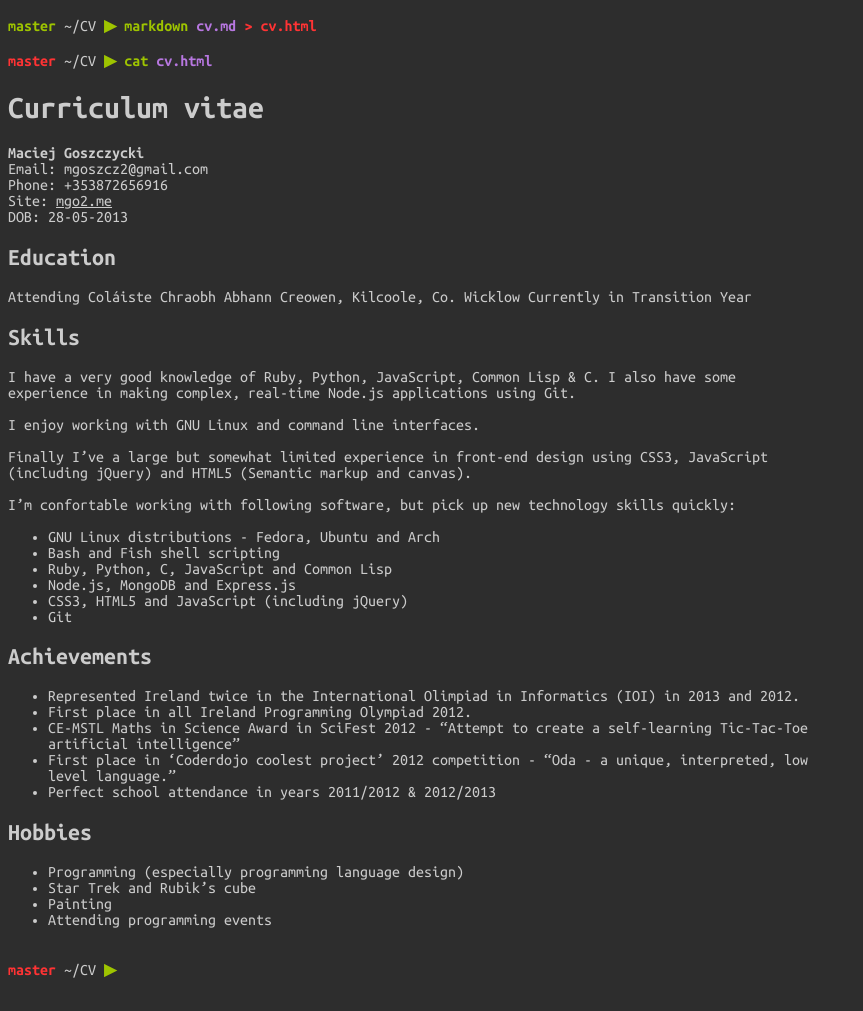
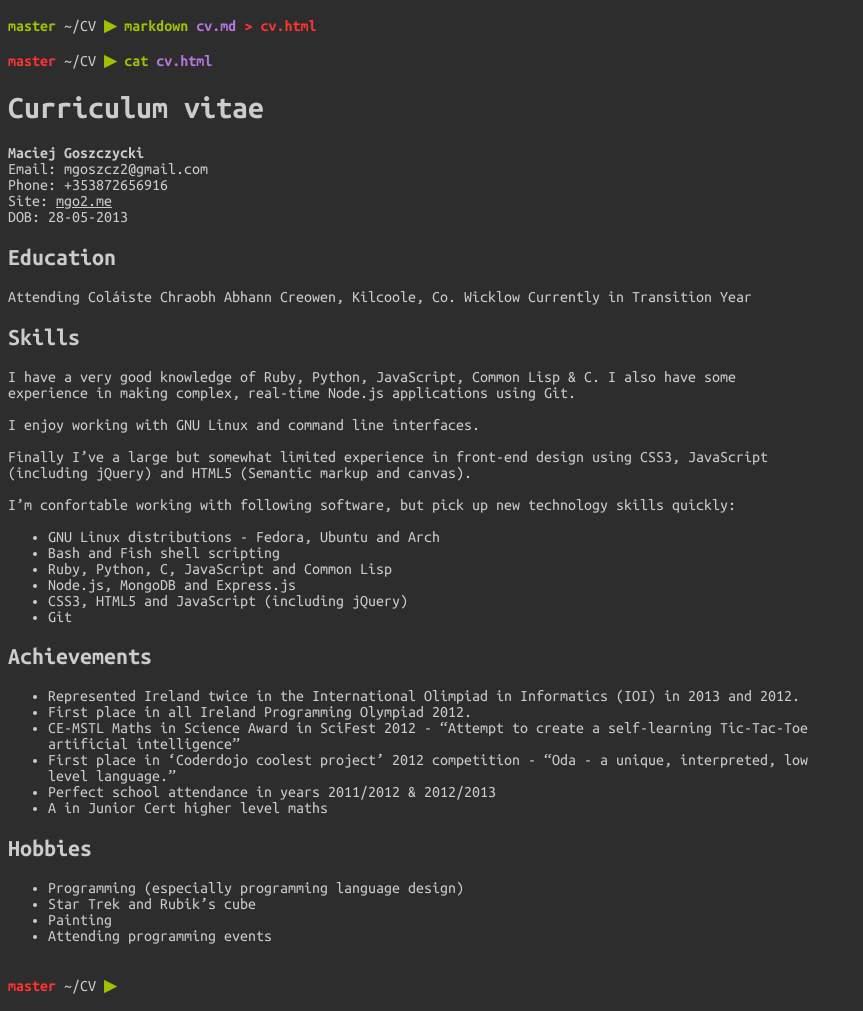
Before and after one commit to maciej-irl/maciej-irl.github.io, a Jekyll site: the page built from index.html, in a window 1280 px wide. Shown: the whole page, without its empty margins (0-863 px from the left). Built offline with Jekyll 4.4.1, drawn with Linux system fonts in a browser that asks for light colours; Markdown is read by kramdown in place of the engine named in the settings.

Commit message:
Added my Junior Cert math grade
Because why not?

```diff
--- a/_posts/2013-08-26-CV.markdown
+++ b/_posts/2013-08-26-CV.markdown
@@ -45,6 +45,7 @@ I'm confortable working with following software, but pick up new technology skil
 * CE-MSTL Maths in Science Award in SciFest 2012 - "Attempt to create a self-learning Tic-Tac-Toe artificial intelligence"
 * First place in 'Coderdojo coolest project' 2012 competition - "Oda - a unique, interpreted, low level language."
 * Perfect school attendance in years 2011/2012 & 2012/2013
+* A in Junior Cert higher level maths
 
 ## Hobbies
 
```
